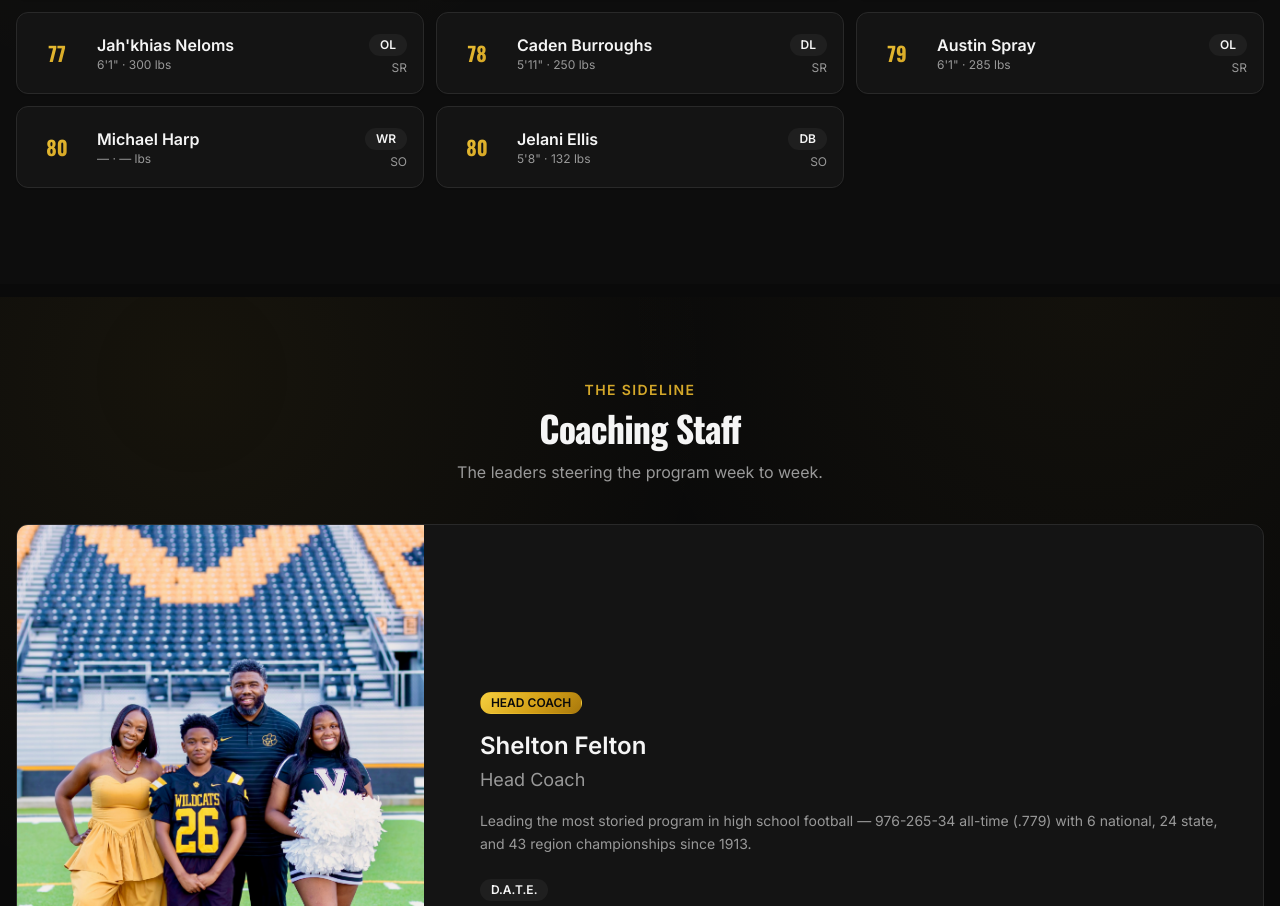
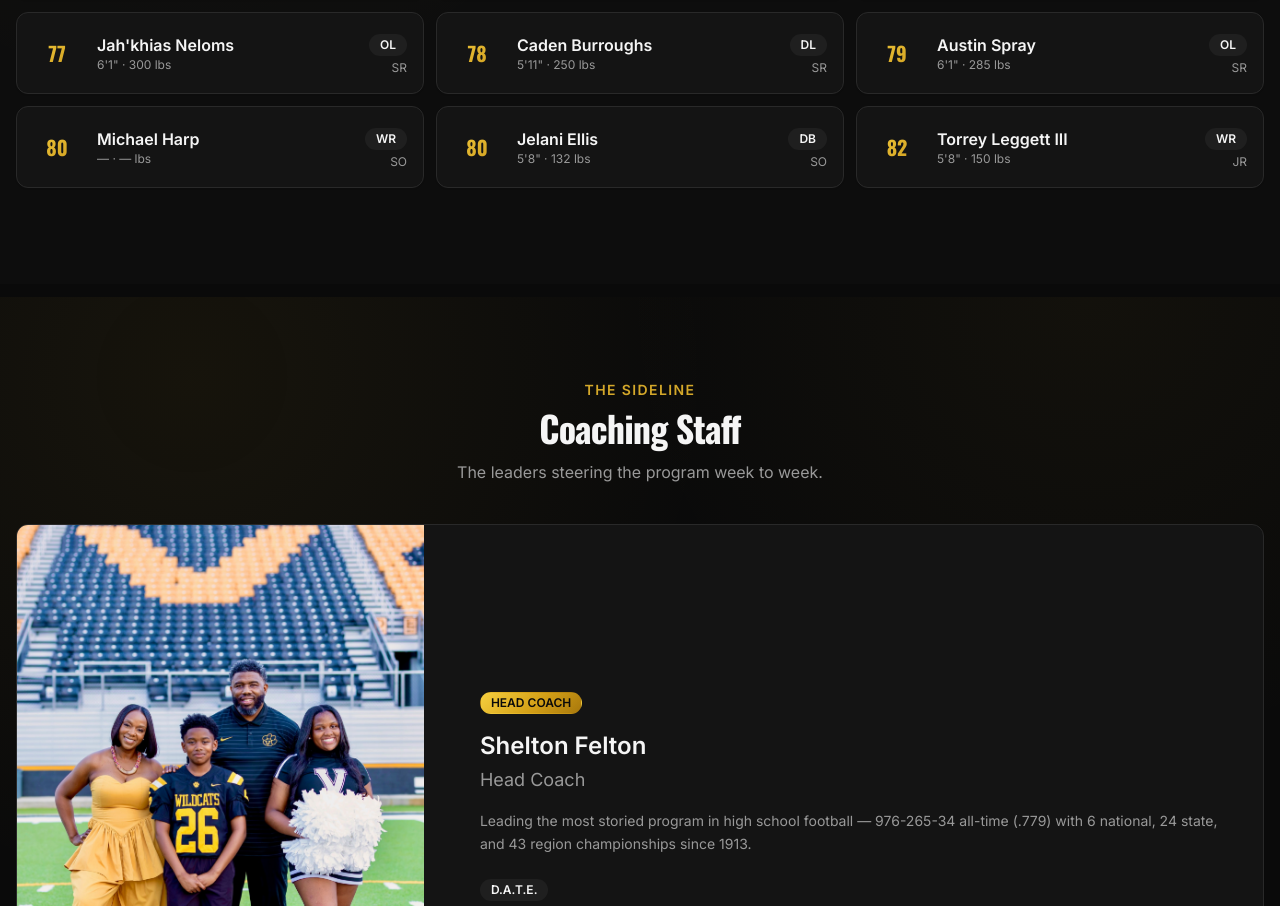
Before and after one commit to calebbsides/vhs-wildcats, a React (Vite) app: page / in a window 1280 px wide. Shown: the part 10903-11809 px from the top of the page. Built offline with nearby package versions, Linux system fonts and the light colour scheme.

Commit message:
Update content.ts

```diff
--- a/src/data/content.ts
+++ b/src/data/content.ts
@@ -316,7 +316,7 @@ export const content = {
      { number: 79, name: "Austin Spray", position: "OL", grade: "SR", heightIn: 73, weightLb: 285 },
      { number: 80, name: "Michael Harp", position: "WR", grade: "SO" },
      { number: 80, name: "Jelani Ellis", position: "DB", grade: "SO", heightIn: 68, weightLb: 132 },
-    // { number: 82, name: "Torrey Leggett III", position: "WR", grade: "JR", heightIn: 68, weightLb: 150 },
+     { number: 82, name: "Torrey Leggett III", position: "WR", grade: "JR", heightIn: 68, weightLb: 150 },
    //  { number: 83, name: "Tallen Tarpley", position: "WR", grade: "SO", heightIn: 69, weightLb: 140 },
    //  { number: 85, name: "Aiden Earle", position: "DB", grade: "SO", heightIn: 66, weightLb: 115 },
    //  { number: 87, name: "Kei'mon McGhee", position: "WR", grade: "SO", heightIn: 68, weightLb: 160 },
```
